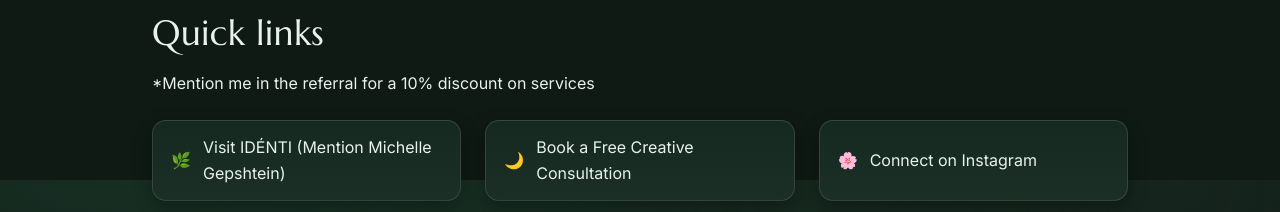
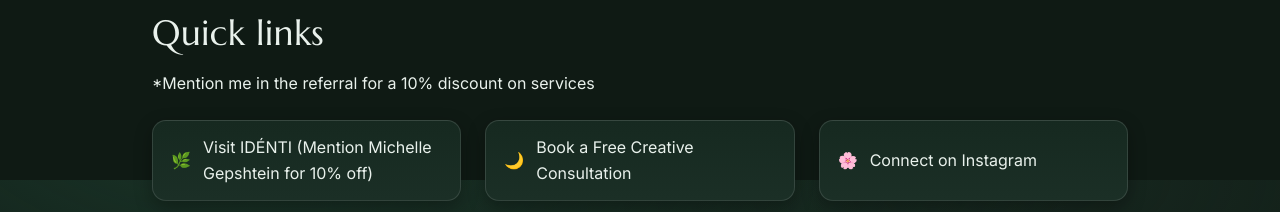
Before and after one commit to micLira828/IdentiLandingPage, a plain HTML site: page index.html in a window 1280 px wide. Shown: the part 2220-2432 px from the top of the page. Drawn offline with Linux system fonts and the light colour scheme.

Commit message:
finalized all changes

```diff
--- a/index.html
+++ b/index.html
@@ -119,7 +119,7 @@
     <div class="grid links-grid">
       <a class="link-tile" href="https://www.theidenti.com/contact" target="_blank" rel="noopener">
         <span class="link-emoji" aria-hidden="true">🌿</span>
-        <span class="link-text">Visit IDÉNTI (Mention Michelle Gepshtein)</span>
+        <span class="link-text">Visit IDÉNTI (Mention Michelle Gepshtein for 10% off)</span>
       </a>
 
       <a class="link-tile" href="https://example.com/book-consult" target="_blank" rel="noopener">
```
